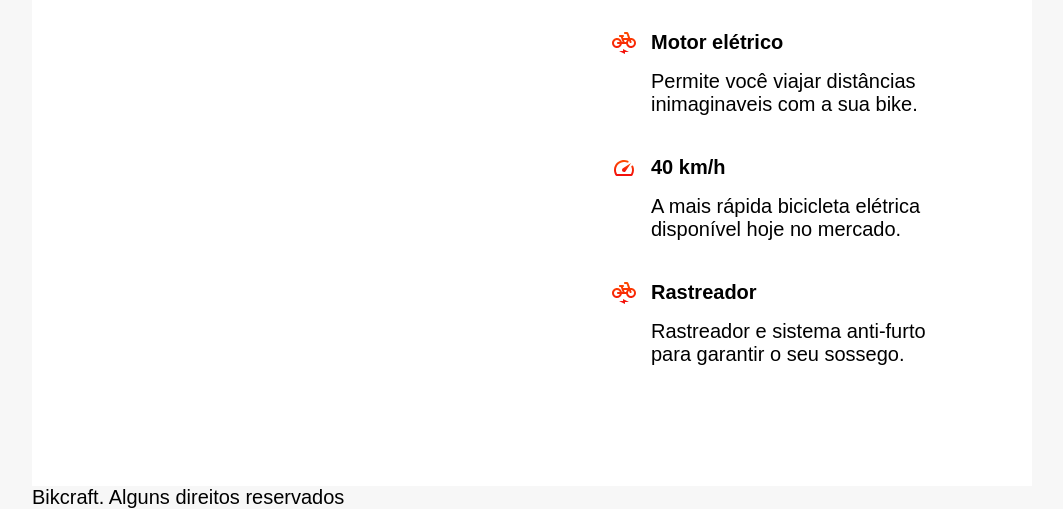
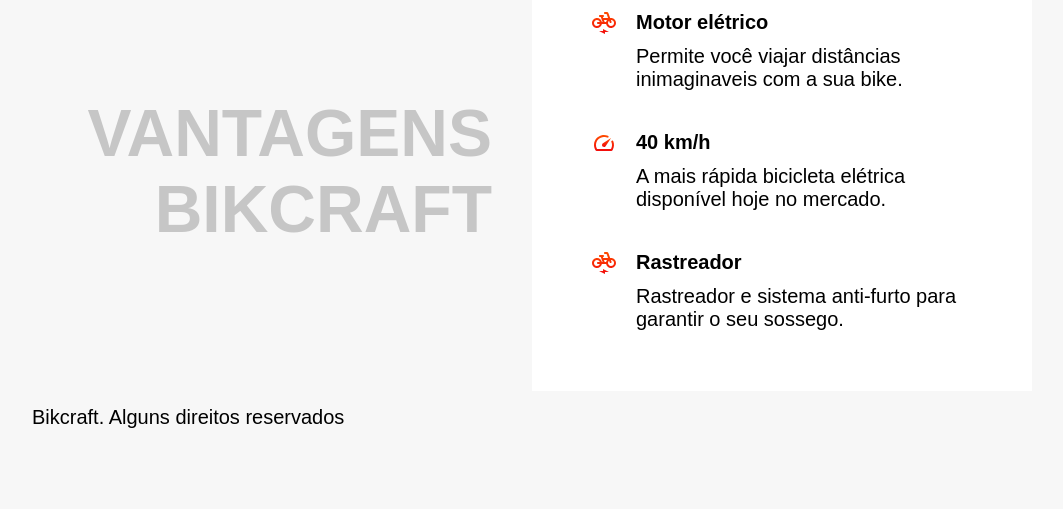
Before and after one commit to KeylaLins/bikcraft-landing-page, a plain HTML site: page index.html in a window 1280 px wide. Shown: the part 678-1187 px from the top of the page, without its empty margins (108-1171 px from the left). After the commit the page ends 1107 px from the top, so only its background shows below. Drawn offline with Linux system fonts and the light colour scheme.

Commit message:
Estilização do titulo-vantagens

```diff
--- a/src/css/reset.css
+++ b/src/css/reset.css
@@ -1,7 +1,7 @@
 *{
   margin: 0;
   padding: 0;
-  box-sizing: border-box;
+  /* box-sizing: border-box; */
 }
 
 ul{
--- a/src/css/style.css
+++ b/src/css/style.css
@@ -38,8 +38,8 @@ body{
 .container{
   background-color: #ffff;
   display: grid;
-  grid-template-columns: 1fr 1fr;
-  margin-top: 15px;
+  grid-template-columns: 50% 50%;
+  margin: 15px 0px;
 }
 
 .container .informacoes{
@@ -73,20 +73,33 @@ body{
   display: block;
 }
 
-.vantagens{
-  padding: 80px;
+.container .titulo-vantagens{
+  background-color: var(--bg-padrao);
+  text-transform: uppercase;
+  font-size: 44px;
+  text-align: right;
+  align-content: center;
+  padding: 40px;
 }
 
-.vantagens-descricoes{
+.container .titulo-vantagens h2{
+  color: var(--destaque-texto);
+}
+
+.container .vantagens{
+  padding: 40px;
+}
+
+.container .vantagens .vantagens-descricoes{
   display: grid;
   grid-template-columns: auto 1fr;
-  gap: 15px;
-  padding-bottom: 40px;
+  gap: 10px 20px;
+  padding: 20px;
 }
 
-.vantagens-descricoes h3{
+.container .vantagens .vantagens-descricoes h3{
   font-size: 20px;
 }
-.vantagens-descricoes p{
+.container .vantagens .vantagens-descricoes p{
   grid-column: 2;
 }
--- a/src/css/variables.css
+++ b/src/css/variables.css
@@ -1,5 +1,5 @@
 :root{
   --bg-padrao: #f7f7f7;
-  --padrao-texto:#c6c6c6;
+  --destaque-texto:#c6c6c6;
   --detalhes:#ee2211;
 }
```
